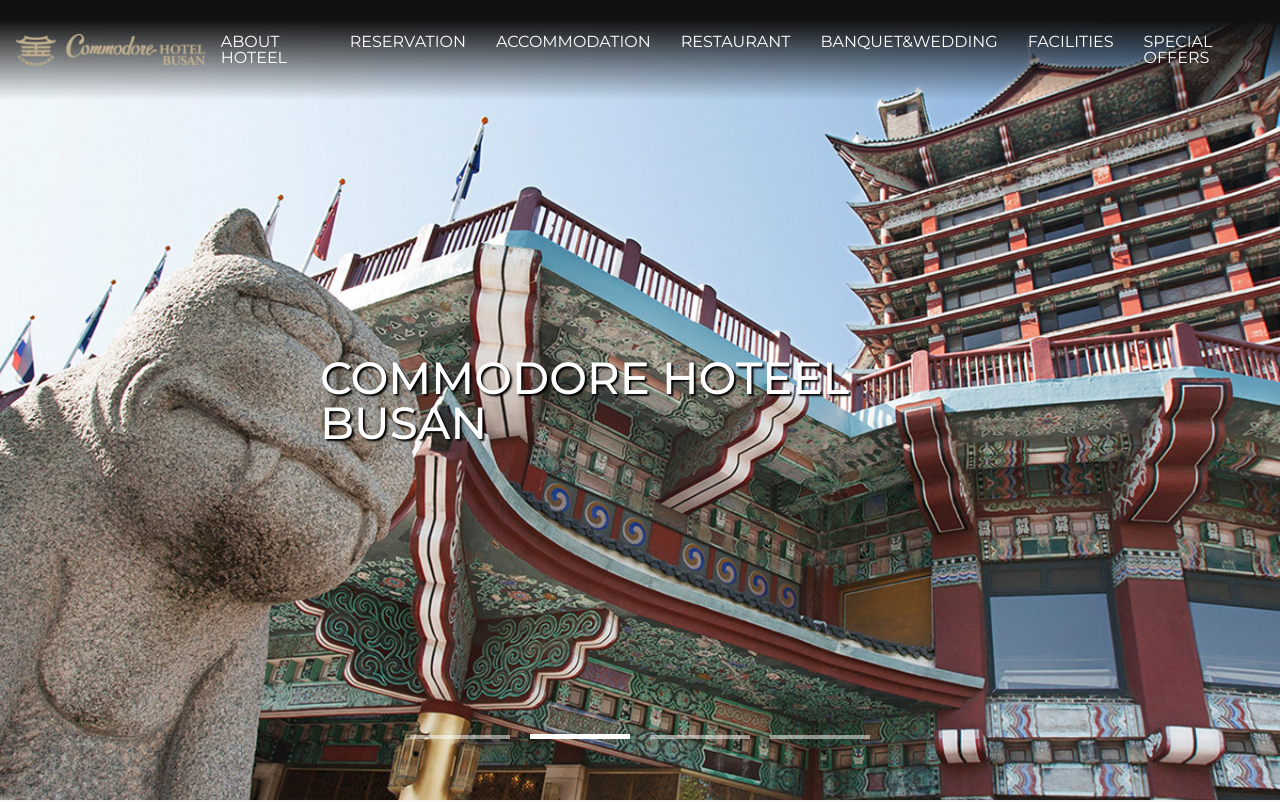
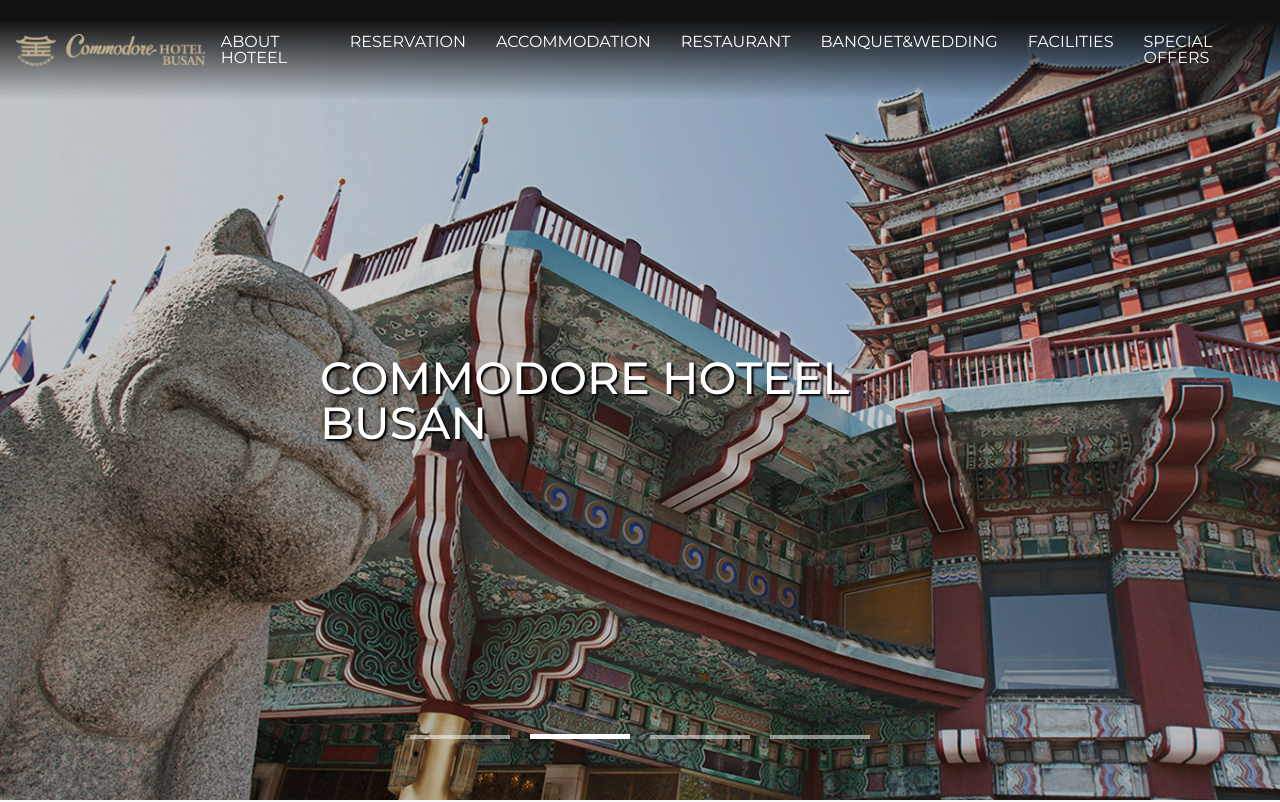
Before and after one commit to alsomslo/project07, a plain HTML site: page index.html in a window 1280 px wide. Shown: the top 802 px of the page. Drawn offline with nearby package versions, Linux system fonts and the light colour scheme; some icons are missing.

Commit message:
Update main.css

```diff
--- a/css/main.css
+++ b/css/main.css
@@ -38,17 +38,13 @@
 
 
 .itm {
-    position: relative;
+
     height: 100vh;
+    filter: brightness(80%);
 
 }
 
-.itm:before {
-    content: "";
-    position: absolute;
-    background: linear-gradient(to top, #333 5%, transparent 100%);
-    z-index: 999;
-}
+
 
 .mainvisual .itm01 {
     background: url(../images/section01_01.jpg)no-repeat center center/cover;
```
